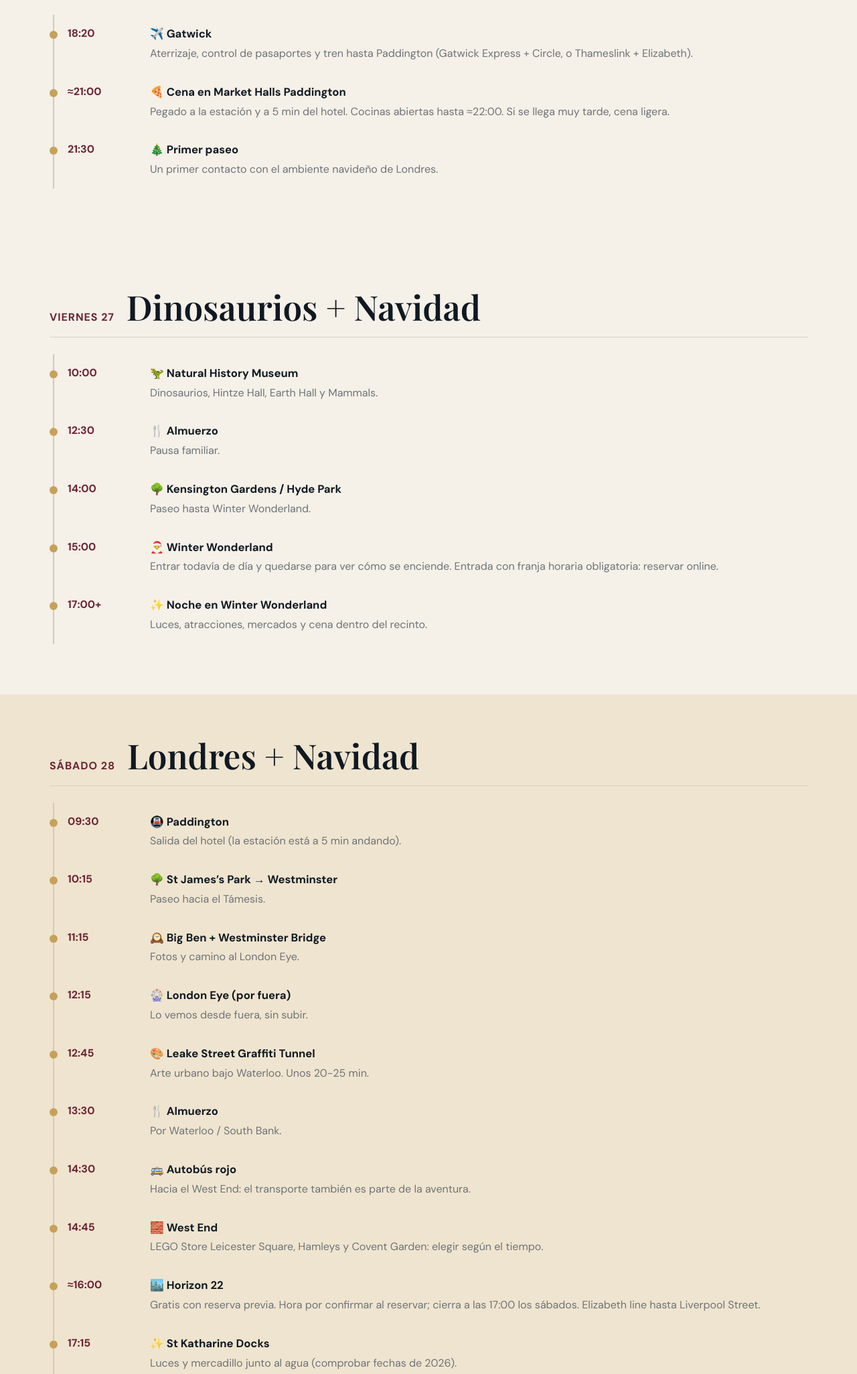
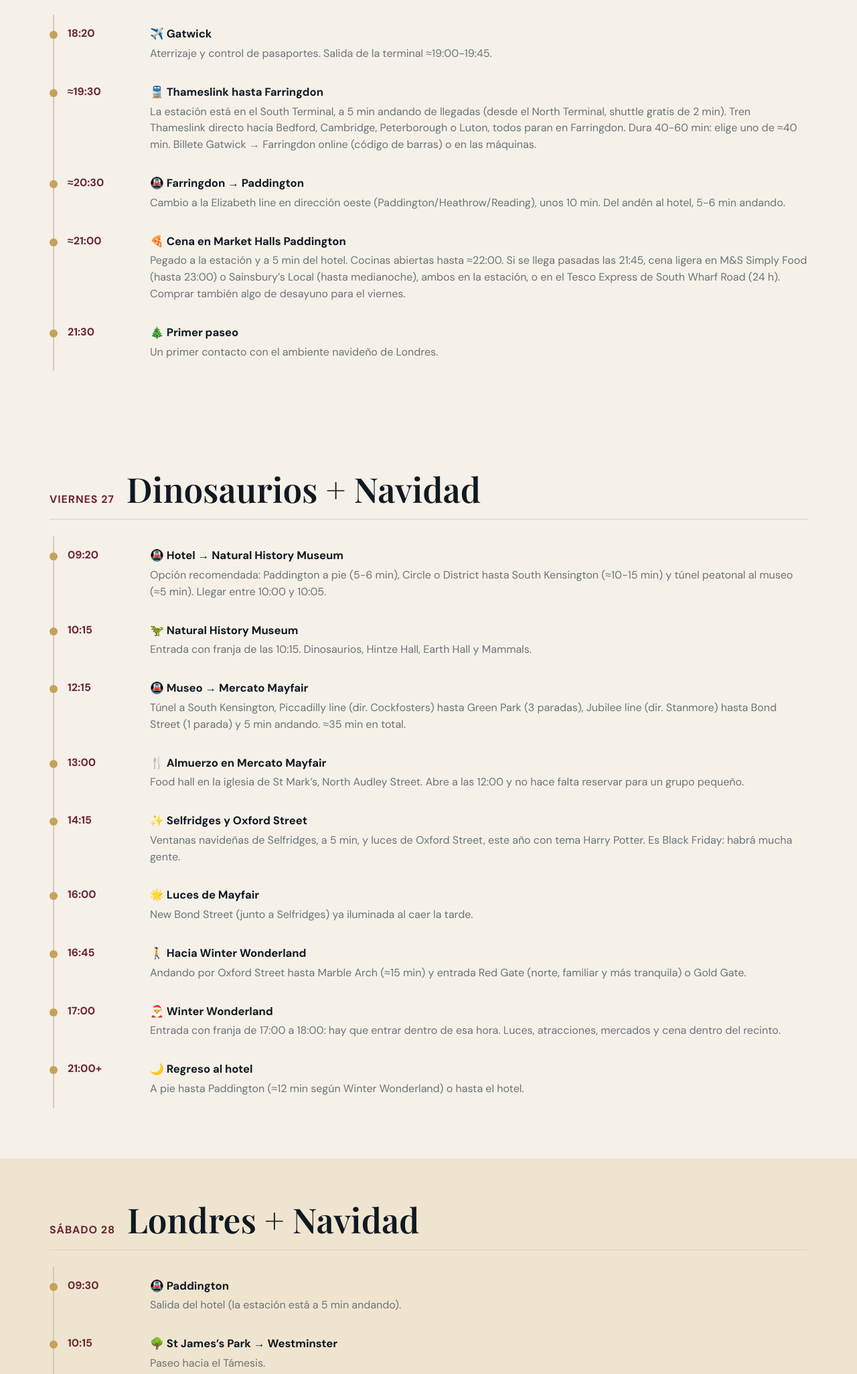
Before and after one commit to sekysan/londres-2026, a plain HTML site: page index.html in a window 1280 px wide. Shown: the part 1280-3332 px from the top of the page at 67% size. Drawn offline with nearby package versions, Linux system fonts and the light colour scheme.

Commit message:
Jueves: cena ligera

```diff
--- a/index.html
+++ b/index.html
@@ -42,8 +42,10 @@ h2{font:600 clamp(2.1rem,4vw,3.7rem)/1.05 "Playfair Display",serif;margin:0}.sec
 <section class="wrap">
 <div class="section-title"><span class="daynum">JUEVES 26</span><h2>Llegada</h2></div>
 <div class="timeline">
-<div class="item"><div class="time">18:20</div><div><h3>✈️ Gatwick</h3><p>Aterrizaje, control de pasaportes y tren hasta Paddington (Gatwick Express + Circle, o Thameslink + Elizabeth).</p></div></div>
-<div class="item"><div class="time">≈21:00</div><div><h3>🍕 Cena en Market Halls Paddington</h3><p>Pegado a la estación y a 5 min del hotel. Cocinas abiertas hasta ≈22:00. Si se llega muy tarde, cena ligera.</p></div></div>
+<div class="item"><div class="time">18:20</div><div><h3>✈️ Gatwick</h3><p>Aterrizaje y control de pasaportes. Salida de la terminal ≈19:00-19:45.</p></div></div>
+<div class="item"><div class="time">≈19:30</div><div><h3>🚆 Thameslink hasta Farringdon</h3><p>La estación está en el South Terminal, a 5 min andando de llegadas (desde el North Terminal, shuttle gratis de 2 min). Tren Thameslink directo hacia Bedford, Cambridge, Peterborough o Luton, todos paran en Farringdon. Dura 40-60 min: elige uno de ≈40 min. Billete Gatwick → Farringdon online (código de barras) o en las máquinas.</p></div></div>
+<div class="item"><div class="time">≈20:30</div><div><h3>🚇 Farringdon → Paddington</h3><p>Cambio a la Elizabeth line en dirección oeste (Paddington/Heathrow/Reading), unos 10 min. Del andén al hotel, 5-6 min andando.</p></div></div>
+<div class="item"><div class="time">≈21:00</div><div><h3>🍕 Cena en Market Halls Paddington</h3><p>Pegado a la estación y a 5 min del hotel. Cocinas abiertas hasta ≈22:00. Si se llega pasadas las 21:45, cena ligera en M&S Simply Food (hasta 23:00) o Sainsbury’s Local (hasta medianoche), ambos en la estación, o en el Tesco Express de South Wharf Road (24 h). Comprar también algo de desayuno para el viernes.</p></div></div>
 <div class="item"><div class="time">21:30</div><div><h3>🎄 Primer paseo</h3><p>Un primer contacto con el ambiente navideño de Londres.</p></div></div>
 </div>
 </section>
@@ -51,11 +53,15 @@ h2{font:600 clamp(2.1rem,4vw,3.7rem)/1.05 "Playfair Display",serif;margin:0}.sec
 <section class="wrap">
 <div class="section-title"><span class="daynum">VIERNES 27</span><h2>Dinosaurios + Navidad</h2></div>
 <div class="timeline">
-<div class="item"><div class="time">10:00</div><div><h3>🦖 Natural History Museum</h3><p>Dinosaurios, Hintze Hall, Earth Hall y Mammals.</p></div></div>
-<div class="item"><div class="time">12:30</div><div><h3>🍴 Almuerzo</h3><p>Pausa familiar.</p></div></div>
-<div class="item"><div class="time">14:00</div><div><h3>🌳 Kensington Gardens / Hyde Park</h3><p>Paseo hasta Winter Wonderland.</p></div></div>
-<div class="item"><div class="time">15:00</div><div><h3>🎅 Winter Wonderland</h3><p>Entrar todavía de día y quedarse para ver cómo se enciende. Entrada con franja horaria obligatoria: reservar online.</p></div></div>
-<div class="item"><div class="time">17:00+</div><div><h3>✨ Noche en Winter Wonderland</h3><p>Luces, atracciones, mercados y cena dentro del recinto.</p></div></div>
+<div class="item"><div class="time">09:20</div><div><h3>🚇 Hotel → Natural History Museum</h3><p>Opción recomendada: Paddington a pie (5-6 min), Circle o District hasta South Kensington (≈10-15 min) y túnel peatonal al museo (≈5 min). Llegar entre 10:00 y 10:05.</p></div></div>
+<div class="item"><div class="time">10:15</div><div><h3>🦖 Natural History Museum</h3><p>Entrada con franja de las 10:15. Dinosaurios, Hintze Hall, Earth Hall y Mammals.</p></div></div>
+<div class="item"><div class="time">12:15</div><div><h3>🚇 Museo → Mercato Mayfair</h3><p>Túnel a South Kensington, Piccadilly line (dir. Cockfosters) hasta Green Park (3 paradas), Jubilee line (dir. Stanmore) hasta Bond Street (1 parada) y 5 min andando. ≈35 min en total.</p></div></div>
+<div class="item"><div class="time">13:00</div><div><h3>🍴 Almuerzo en Mercato Mayfair</h3><p>Food hall en la iglesia de St Mark’s, North Audley Street. Abre a las 12:00 y no hace falta reservar para un grupo pequeño.</p></div></div>
+<div class="item"><div class="time">14:15</div><div><h3>✨ Selfridges y Oxford Street</h3><p>Ventanas navideñas de Selfridges, a 5 min, y luces de Oxford Street, este año con tema Harry Potter. Es Black Friday: habrá mucha gente.</p></div></div>
+<div class="item"><div class="time">16:00</div><div><h3>🌟 Luces de Mayfair</h3><p>New Bond Street (junto a Selfridges) ya iluminada al caer la tarde.</p></div></div>
+<div class="item"><div class="time">16:45</div><div><h3>🚶 Hacia Winter Wonderland</h3><p>Andando por Oxford Street hasta Marble Arch (≈15 min) y entrada Red Gate (norte, familiar y más tranquila) o Gold Gate.</p></div></div>
+<div class="item"><div class="time">17:00</div><div><h3>🎅 Winter Wonderland</h3><p>Entrada con franja de 17:00 a 18:00: hay que entrar dentro de esa hora. Luces, atracciones, mercados y cena dentro del recinto.</p></div></div>
+<div class="item"><div class="time">21:00+</div><div><h3>🌙 Regreso al hotel</h3><p>A pie hasta Paddington (≈12 min según Winter Wonderland) o hasta el hotel.</p></div></div>
 </div>
 </section>
 
@@ -68,10 +74,12 @@ h2{font:600 clamp(2.1rem,4vw,3.7rem)/1.05 "Playfair Display",serif;margin:0}.sec
 <div class="item"><div class="time">12:15</div><div><h3>🎡 London Eye (por fuera)</h3><p>Lo vemos desde fuera, sin subir.</p></div></div>
 <div class="item"><div class="time">12:45</div><div><h3>🎨 Leake Street Graffiti Tunnel</h3><p>Arte urbano bajo Waterloo. Unos 20-25 min.</p></div></div>
 <div class="item"><div class="time">13:30</div><div><h3>🍴 Almuerzo</h3><p>Por Waterloo / South Bank.</p></div></div>
-<div class="item"><div class="time">14:30</div><div><h3>🚌 Autobús rojo</h3><p>Hacia el West End: el transporte también es parte de la aventura.</p></div></div>
-<div class="item"><div class="time">14:45</div><div><h3>🧱 West End</h3><p>LEGO Store Leicester Square, Hamleys y Covent Garden: elegir según el tiempo.</p></div></div>
-<div class="item"><div class="time">≈16:00</div><div><h3>🏙️ Horizon 22</h3><p>Gratis con reserva previa. Hora por confirmar al reservar; cierra a las 17:00 los sábados. Elizabeth line hasta Liverpool Street.</p></div></div>
-<div class="item"><div class="time">17:15</div><div><h3>✨ St Katharine Docks</h3><p>Luces y mercadillo junto al agua (comprobar fechas de 2026).</p></div></div>
+<div class="item"><div class="time">14:30</div><div><h3>🚇 Waterloo → Piccadilly Circus</h3><p>Bakerloo line, 3 paradas (≈5 min).</p></div></div>
+<div class="item"><div class="time">14:45</div><div><h3>🧸 Hamleys</h3><p>La parada de juguetes, en Regent Street (a 5 min de Piccadilly Circus). Fin de semana de Black Friday: puede haber colas.</p></div></div>
+<div class="item"><div class="time">15:45</div><div><h3>🧱 LEGO Store Leicester Square</h3><p>A unos 10 min andando desde Hamleys.</p></div></div>
+<div class="item"><div class="time">16:30</div><div><h3>🔔 Covent Garden</h3><p>Árbol, campanas y decoración navideña, ya con las luces encendidas al anochecer.</p></div></div>
+<div class="item"><div class="time">17:15</div><div><h3>🚌 Autobús rojo (línea 15)</h3><p>Desde la parada de Strand/Aldwych hasta Tower Hill: unos 20-25 min, pasando por Fleet Street y St Paul’s. Pasa cada 8-10 min.</p></div></div>
+<div class="item"><div class="time">17:45</div><div><h3>✨ St Katharine Docks</h3><p>Luces encendidas desde el 19 de noviembre y mercadillo en Marble Quay, delante del Dickens Inn. Abierto de 11:00 a 20:00 y gratis.</p></div></div>
 <div class="item"><div class="time">18:15</div><div><h3>🍽️ Cena</h3><p>Por la zona de St Katharine Docks; The Dickens Inn está en la ruta. Reservar.</p></div></div>
 <div class="item"><div class="time">19:30</div><div><h3>🌉 Tower Bridge iluminado</h3><p>Foto de cierre del día.</p></div></div>
 <div class="item"><div class="time">20:00</div><div><h3>🚇 Regreso</h3><p>Metro hasta Paddington (Circle line desde Tower Hill; comprobar en TfL Go).</p></div></div>
@@ -92,7 +100,7 @@ h2{font:600 clamp(2.1rem,4vw,3.7rem)/1.05 "Playfair Display",serif;margin:0}.sec
 <a href="https://www.google.com/maps/d/viewer?mid=1J6tkQfCqBDJj_C6CJNH0YXdwuNAOmXw&usp=sharing" target="_blank">Abrir Google My Maps →</a></div>
 <div class="layers">
 <div class="layer"><h3>📍 Todos los puntos</h3><p>Vista general.</p></div>
-<div class="layer"><h3>🎄 Viernes · Dinosaurios + Navidad</h3><p>Museo, Hyde Park y Winter Wonderland.</p></div>
+<div class="layer"><h3>🎄 Viernes · Dinosaurios + Navidad</h3><p>Museo, Mercato Mayfair, luces de Mayfair y Winter Wonderland.</p></div>
 <div class="layer"><h3>✨ Sábado · Londres + Navidad</h3><p>Ruta completa del sábado.</p></div>
 <div class="layer"><h3>🎯 Misión · Encontrar la Navidad</h3><p>Juego para descubrir la ciudad.</p></div>
 <div class="layer"><h3>🚇🚌 Transporte</h3><p>Paddington, bus y regreso.</p></div>
@@ -104,9 +112,9 @@ h2{font:600 clamp(2.1rem,4vw,3.7rem)/1.05 "Playfair Display",serif;margin:0}.sec
 <div class="mission-card">✨<strong>Las luces</strong>St Katharine Docks, Tower Bridge y Covent Garden.</div></div></div></section>
 
 <section class="wrap"><h2>Checklist</h2><p class="note">Se guarda en tu móvil: cada persona marca lo suyo.</p><div class="check">
-<div>☐ Dinosaurios</div><div>☐ Winter Wonderland</div><div>☐ London Eye (por fuera)</div><div>☐ Metro</div>
+<div>☐ Dinosaurios</div><div>☐ Mercato Mayfair</div><div>☐ Winter Wonderland</div><div>☐ London Eye (por fuera)</div><div>☐ Metro</div>
 <div>☐ Autobús rojo</div><div>☐ Hamleys</div><div>☐ LEGO Store</div><div>☐ Leake Street</div>
-<div>☐ Árbol de Covent Garden</div><div>☐ Horizon 22</div><div>☐ St Katharine Docks</div><div>☐ Londres iluminado</div></div></section>
+<div>☐ Árbol de Covent Garden</div><div>☐ St Katharine Docks</div><div>☐ Londres iluminado</div></div></section>
 </main>
 <footer class="footer"><strong>Londres · 26–29 noviembre 2026</strong><br>El primer fin de semana de Navidad</footer>
 <script>
```
